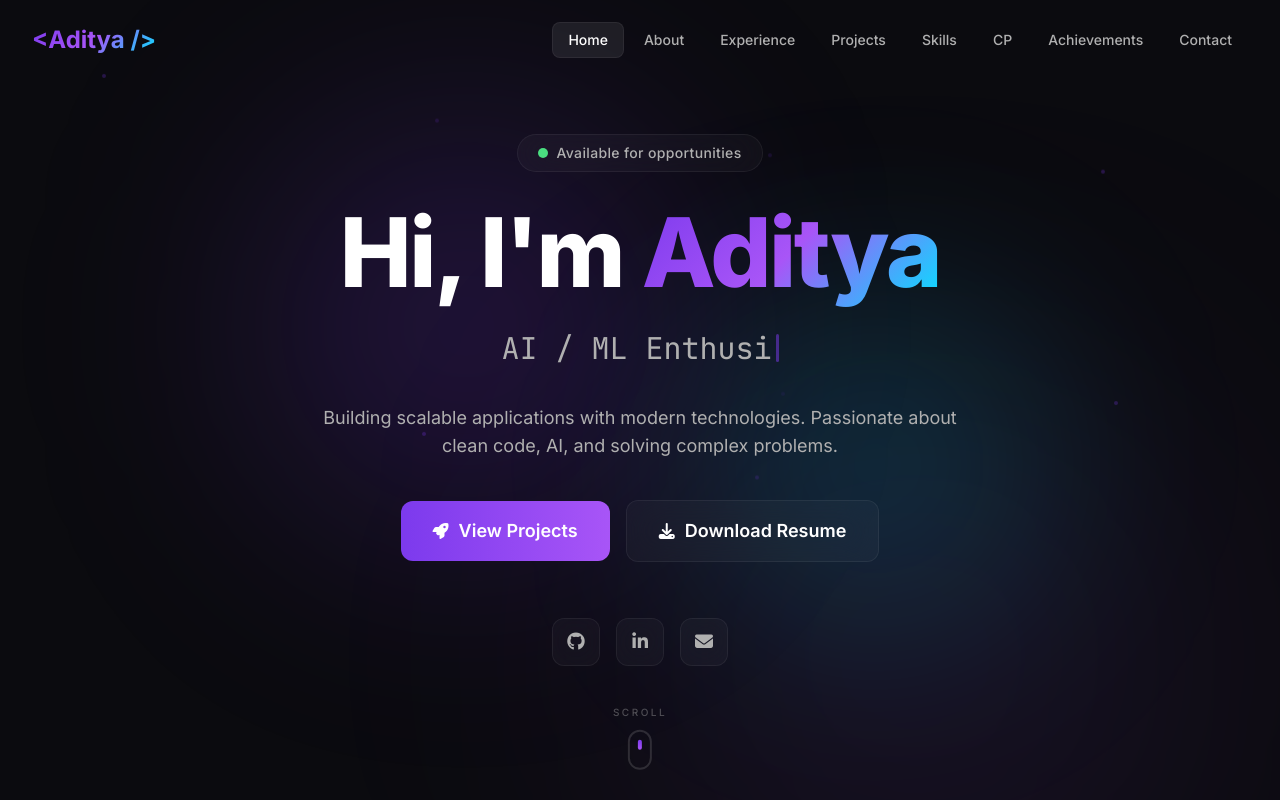
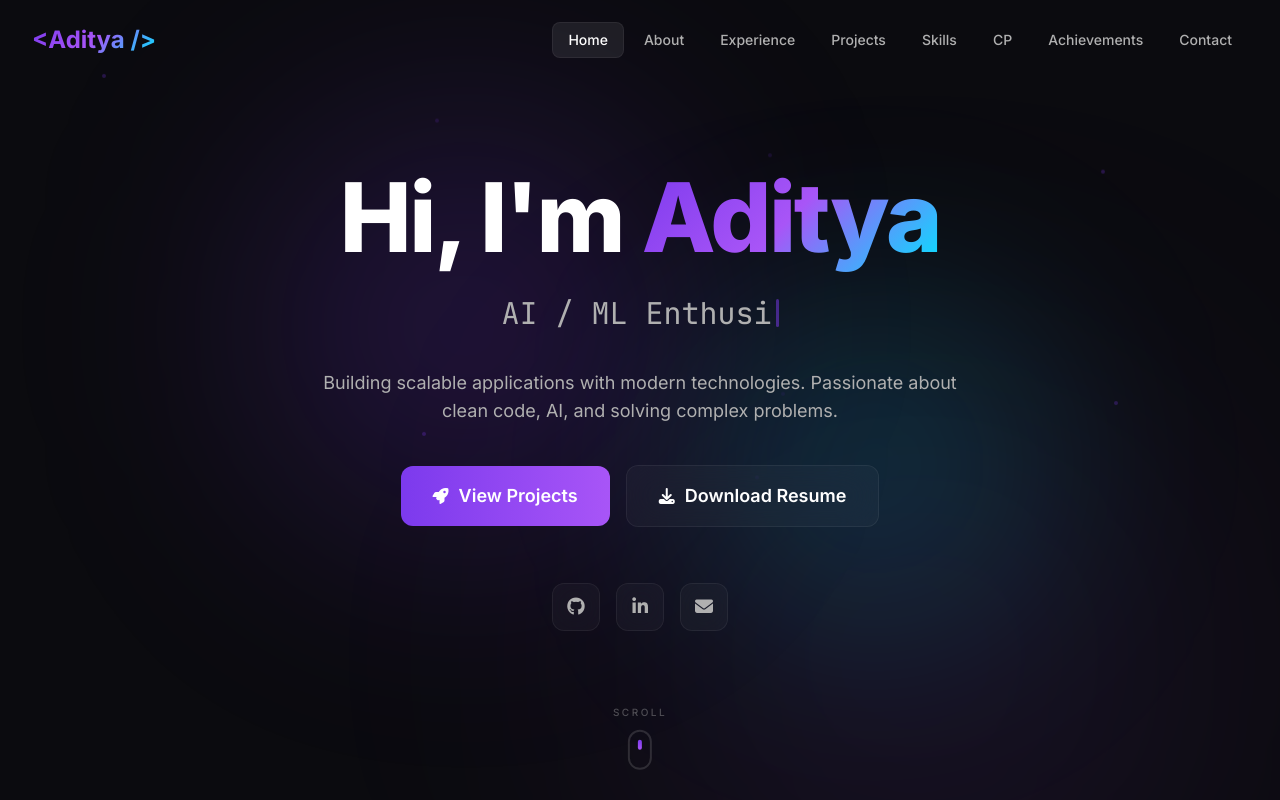
Before and after one commit to Aditya05-spec/New_Protfolio, a React (Vite) app: page / in a window 1280 px wide. Shown: the top 800 px of the page. Built offline with nearby package versions, Linux system fonts and the light colour scheme.

Commit message:
Hero.jsx updated

```diff
--- a/src/components/Hero.jsx
+++ b/src/components/Hero.jsx
@@ -67,22 +67,6 @@ export default function Hero() {
 
       {/* ── Content ── */}
       <div className="relative z-10 max-w-5xl mx-auto px-4 text-center">
-        {/* Availability badge */}
-        <motion.div
-          initial={{ opacity: 0, y: 30 }}
-          animate={{ opacity: 1, y: 0 }}
-          transition={{ duration: 0.8 }}
-          className="mb-8"
-        >
-          <span className="inline-flex items-center gap-2 px-5 py-2 rounded-full glass text-sm font-medium text-muted tracking-wide">
-            <span className="relative flex h-2.5 w-2.5">
-              <span className="animate-ping absolute inline-flex h-full w-full rounded-full bg-green-400 opacity-75" />
-              <span className="relative inline-flex rounded-full h-2.5 w-2.5 bg-green-400" />
-            </span>
-            Available for opportunities
-          </span>
-        </motion.div>
-
         {/* Name */}
         <motion.h1
           initial={{ opacity: 0, y: 30 }}
```
